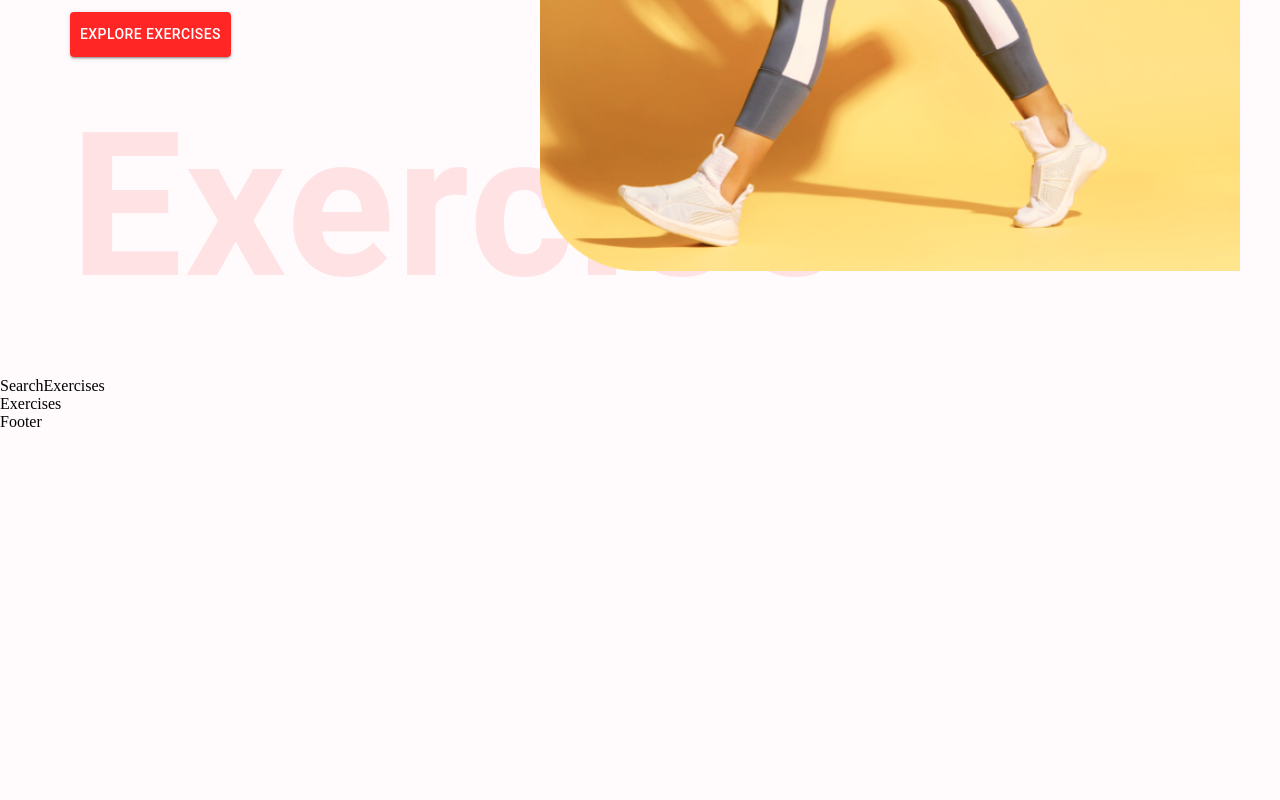
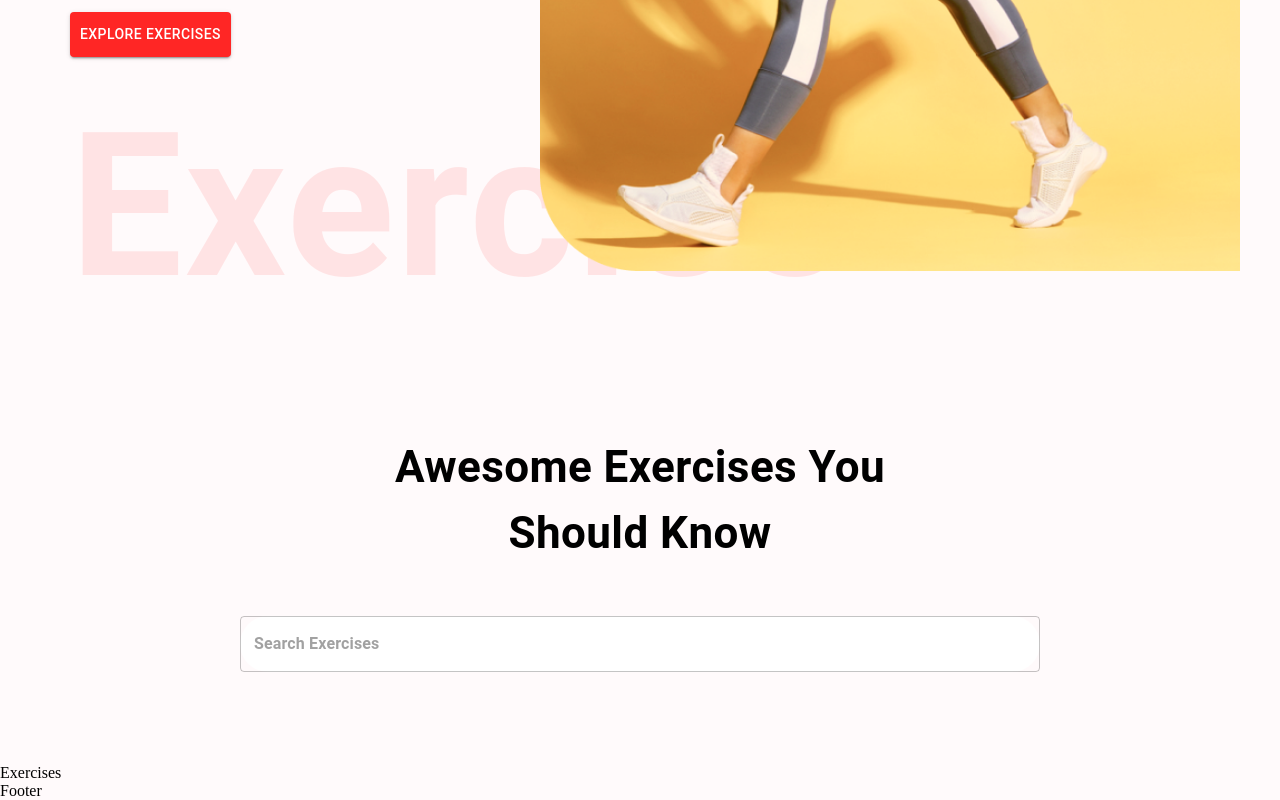
Before and after one commit to andrewpersaud1/Gym-Site, a React (Create React App) app: page / in a window 1280 px wide. Shown: the part 595-1395 px from the top of the page. Before the commit the page ends 1026 px from the top, so only its background shows below. Built offline with nearby package versions, Linux system fonts and the light colour scheme.

Commit message:
search exercises done

```diff
--- a/src/components/SearchExercises.js
+++ b/src/components/SearchExercises.js
@@ -1,8 +1,58 @@
-import React from 'react'
+import React, {useEffect, useState} from 'react';
+import {Box, Button, Stack, TextField ,Typography } from '@mui/material';
 
 const SearchExercises = () => {
+  const [search, setSearch] = useState('');
+
+  const handleSearch = async () => {
+    if(search){
+      // const exercisesData = await fetchData();
+    }
+  }
+
   return (
-    <div>SearchExercises</div>
+
+    <Stack alignItems="center" mt="37px" justifyContent="center" p="20px">
+      <Typography fontWeight={700} sx={{fontSize:{lg:'44px' , xs:'30px'}}}
+      mb="50px" textAlign="center">
+        Awesome Exercises You <br/>
+        Should Know
+      </Typography>
+      <Box position="relative" mb="72px">
+        <TextField
+        sx={{
+          input: {
+          fontWeight:'700',
+          border:'none',
+          borderRadius:'4px'
+        },
+      width: {lg:'800px', xs:'350px'},
+      backgroundColor:"#fff",
+      borderRadius:'40px'
+    }}
+        height="76px"
+        value={search}
+        onChange={(e)=> setSearch(e.target.value.toLowerCase())}
+        placeholder='Search Exercises'
+        type='text'
+        >
+        <Button className='search-btn'
+          sx={{
+            backgroundColor:'#FF2625',
+            color:'#fff',
+            textTransform: 'none',
+            width:{lg:'175px', xs:'80px'},
+            fontSize:{lg:'20px',xs:'14px'},
+            height:'56px',
+            position:"absolute",
+            right:'0'
+          }}
+          onClick={handleSearch}>
+          Search
+        </Button>
+        </TextField>
+      </Box>
+    </Stack>
   )
 }
 
--- /dev/null
+++ b/src/utils/fetchData.js
@@ -0,0 +1,6 @@
+export const fetchData = async(url, options)=>{
+        const response =await fetch(url, options);
+        const data = await response.json();
+
+        return data;
+    }
```
